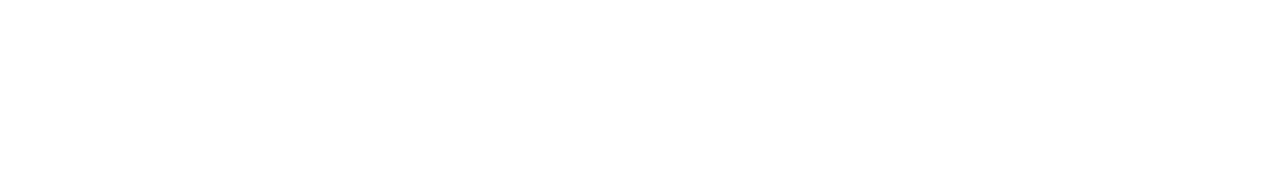
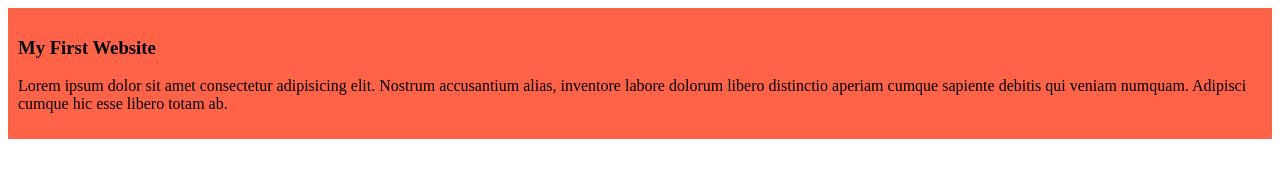
Before and after one commit to Jonayet-06/my-simple-website, a plain HTML site: page index.html in a window 1280 px wide. Drawn offline with Linux system fonts and the light colour scheme.

Commit message:
added the first blog

```diff
--- a/index.html
+++ b/index.html
@@ -4,8 +4,12 @@
     <meta charset="UTF-8">
     <meta name="viewport" content="width=device-width, initial-scale=1.0">
     <title>My Simple Website</title>
+    <link rel="stylesheet" href="styles/blog.css">
 </head>
 <body>
-
+    <div>
+        <h3>My First Website</h3>
+        <p>Lorem ipsum dolor sit amet consectetur adipisicing elit. Nostrum accusantium alias, inventore labore dolorum libero distinctio aperiam cumque sapiente debitis qui veniam numquam. Adipisci cumque hic esse libero totam ab.</p>
+    </div>
 </body>
 </html>
--- /dev/null
+++ b/styles/blog.css
@@ -0,0 +1,4 @@
+div{
+    background-color: tomato;
+    padding:10px;
+}
```
